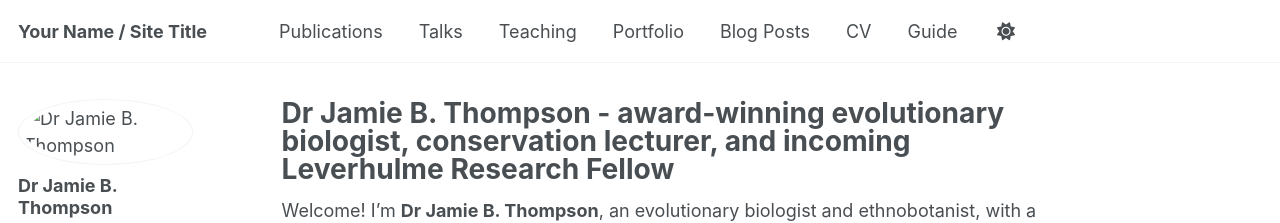
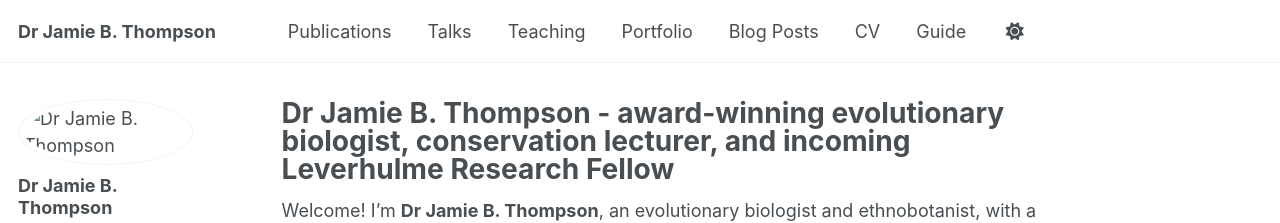
Before and after one commit to jamie-thompson/jamie-thompson.github.io, a Jekyll site: the page built from _pages/about.md, in a window 1280 px wide. Shown: the top 223 px of the page. Built offline with Jekyll 4.4.1, drawn with Linux system fonts in a browser that asks for light colours; some web fonts are replaced.

Commit message:
Update _config.yml

```diff
--- a/_config.yml
+++ b/_config.yml
@@ -9,13 +9,13 @@
 # Basic Site Settings
 locale                   : "en-US"
 site_theme               : "default"
-title                    : "Your Name / Site Title"
+title                    : "Dr Jamie B. Thompson"
 title_separator          : "-"
 name                     : &name "Your Name"
 description              : &description "personal description"
-url                      : https://academicpages.github.io # the base hostname & protocol for your site e.g. "https://[your GitHub username].github.io" or if you already have some other page hosted on Github then use "https://[your GitHub username].github.io/[Your Repo Name]"
+url                      : https://jamie-thompson.github.io/ # the base hostname & protocol for your site e.g. "https://[your GitHub username].github.io" or if you already have some other page hosted on Github then use "https://[your GitHub username].github.io/[Your Repo Name]"
 baseurl                  : "" # the subpath of your site, e.g. "/blog"
-repository               : "academicpages/academicpages.github.io"
+repository               : "https://github.com/jamie-thompson/jamie-thompson.github.io"
 
 # Site Author - The following control what appear as part of the author content on the side bar.
 #               If a field is blank the icon and link will not appear, otherwise it will be shown.
```
